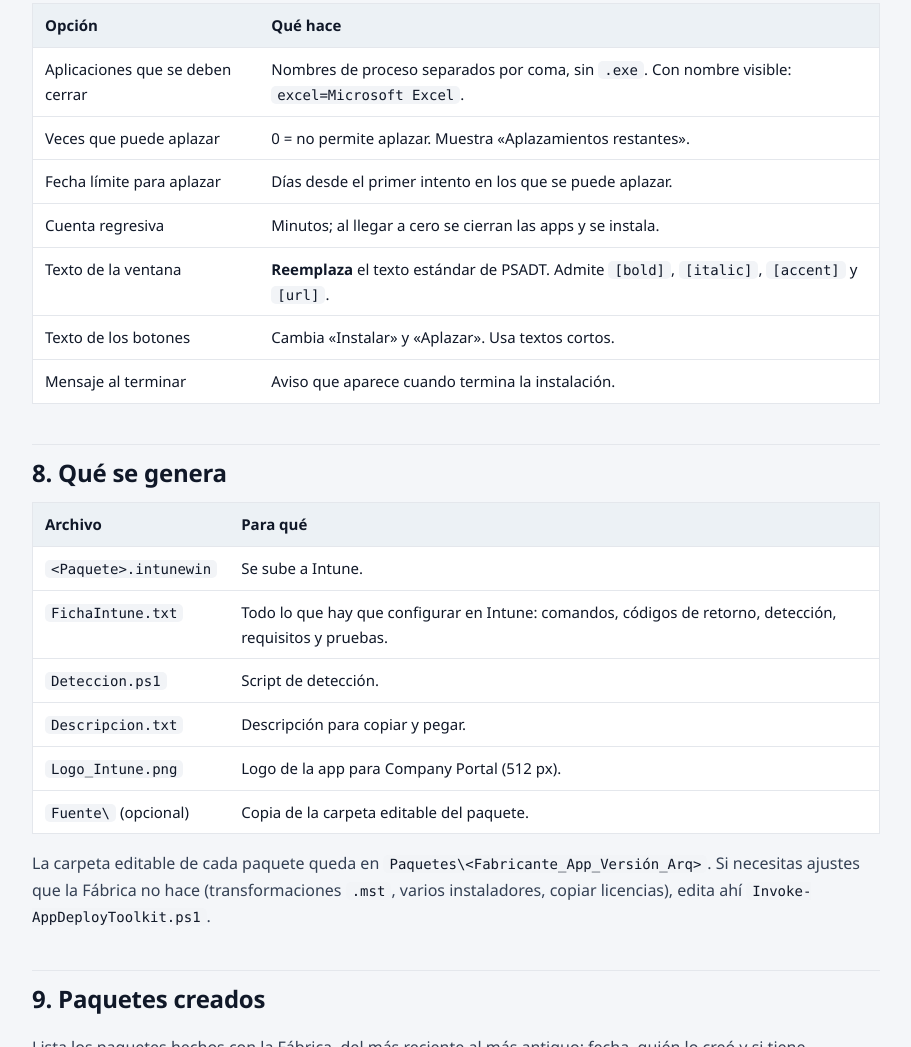
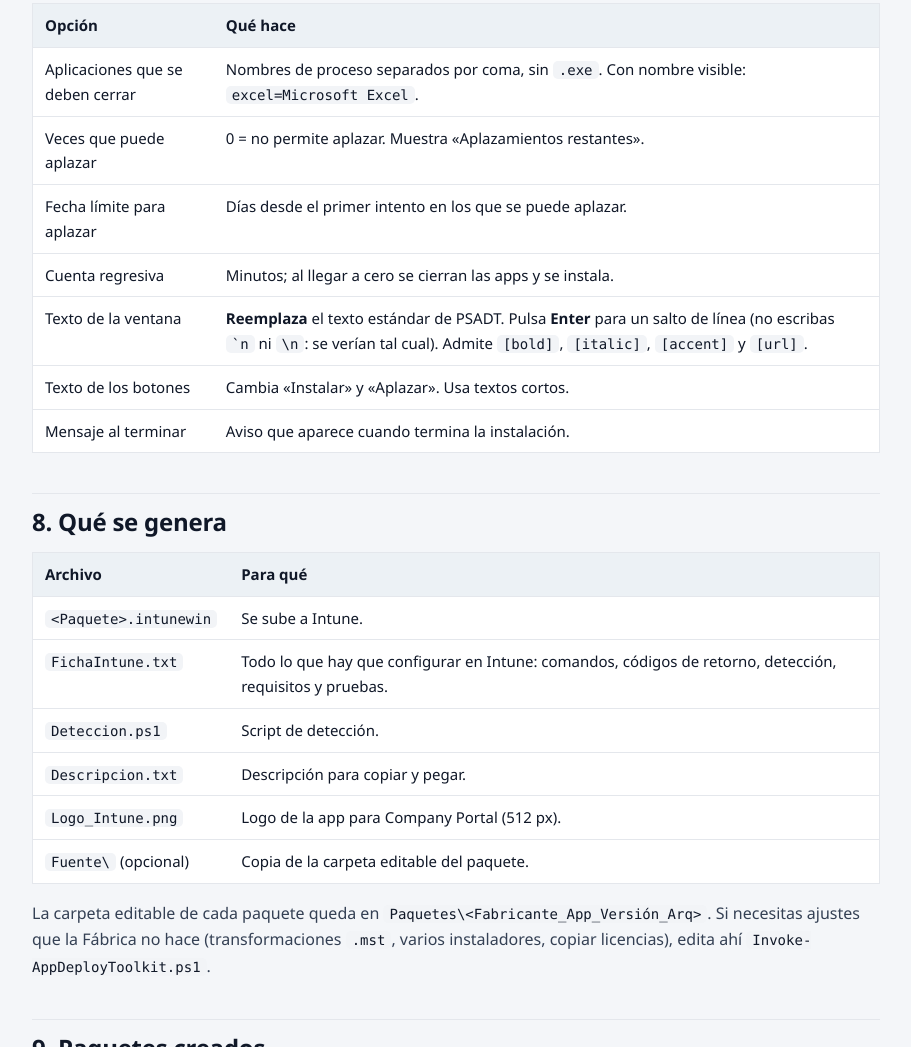
Before and after one commit to Tecnibrain/Creardor_Paquetes_Intune, a plain HTML site: page docs/manual.html in a window 1280 px wide. Shown: the part 5993-7040 px from the top of the page, without its empty margins (184-1095 px from the left). Drawn offline with Linux system fonts and the light colour scheme.

Commit message:
Saltos de línea en el texto de la ventana: vista previa web y ayuda
PSADT 4.1.8 (FluentDialog.FormatMessageWithHyperlinks) pone el texto en
Runs de un TextBlock de WPF, que respeta los saltos de línea. La vista
previa web ahora también los muestra (white-space: pre-line) y la ayuda
indica pulsar Enter. Demo, manual PDF y ZIP regenerados.

Co-Authored-By: Claude Opus 5.5 <noreply@anthropic.com>
Claude-Session: https://claude.ai/code/session_01Vm2WhX5buYLEQv5sET59wD

```diff
--- a/docs/manual.html
+++ b/docs/manual.html
@@ -192,7 +192,7 @@ th{background:var(--acento-suave)}
   <tr><td>Veces que puede aplazar</td><td>0 = no permite aplazar. Muestra «Aplazamientos restantes».</td></tr>
   <tr><td>Fecha límite para aplazar</td><td>Días desde el primer intento en los que se puede aplazar.</td></tr>
   <tr><td>Cuenta regresiva</td><td>Minutos; al llegar a cero se cierran las apps y se instala.</td></tr>
-  <tr><td>Texto de la ventana</td><td><b>Reemplaza</b> el texto estándar de PSADT. Admite <code>[bold]</code>, <code>[italic]</code>, <code>[accent]</code> y <code>[url]</code>.</td></tr>
+  <tr><td>Texto de la ventana</td><td><b>Reemplaza</b> el texto estándar de PSADT. Pulsa <b>Enter</b> para un salto de línea (no escribas <code>`n</code> ni <code>\n</code>: se verían tal cual). Admite <code>[bold]</code>, <code>[italic]</code>, <code>[accent]</code> y <code>[url]</code>.</td></tr>
   <tr><td>Texto de los botones</td><td>Cambia «Instalar» y «Aplazar». Usa textos cortos.</td></tr>
   <tr><td>Mensaje al terminar</td><td>Aviso que aparece cuando termina la instalación.</td></tr>
 </table></div>
```
Also changed, not shown: docs/demo.html (+2 -1 lines), 3 other files.
